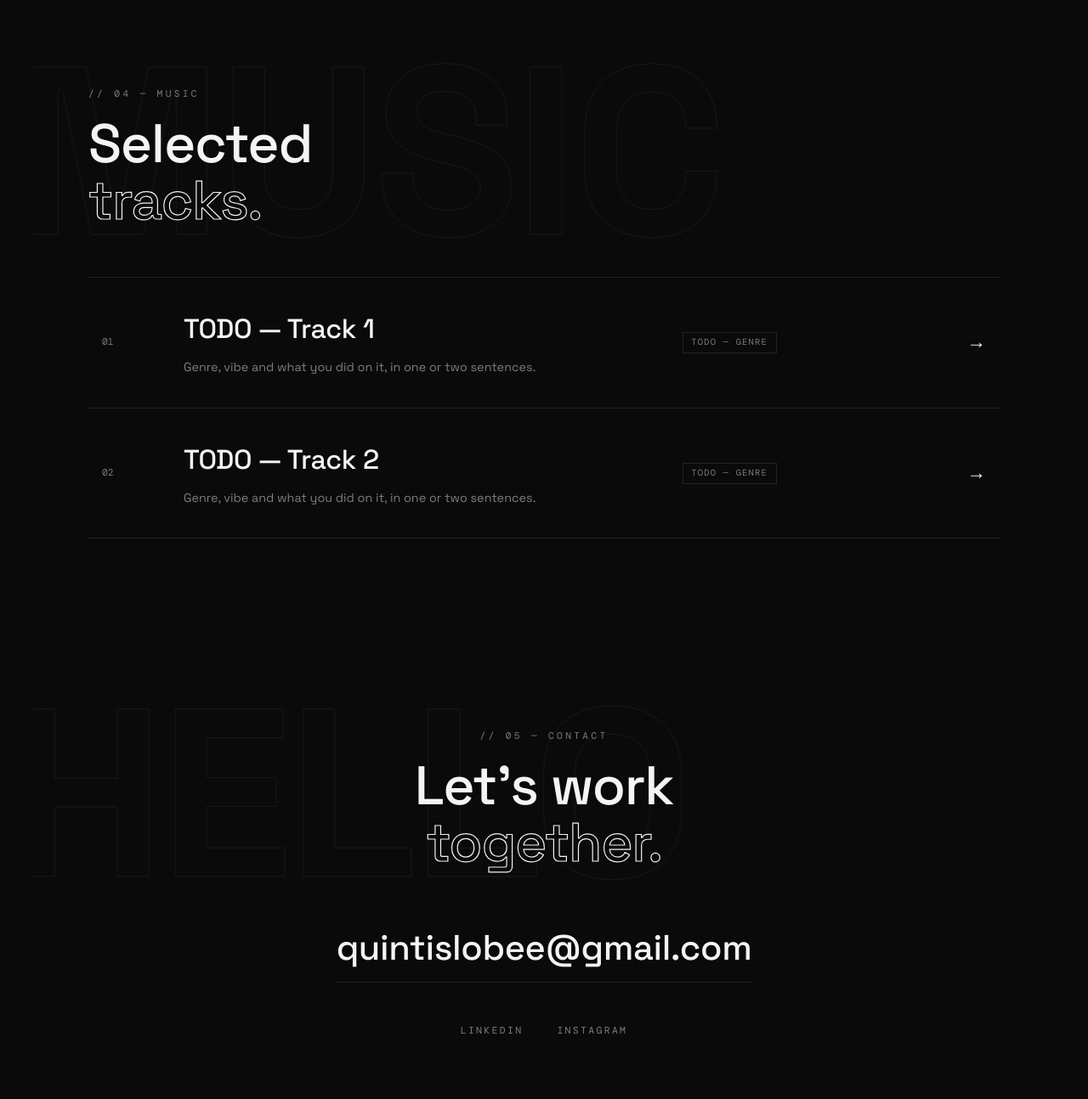
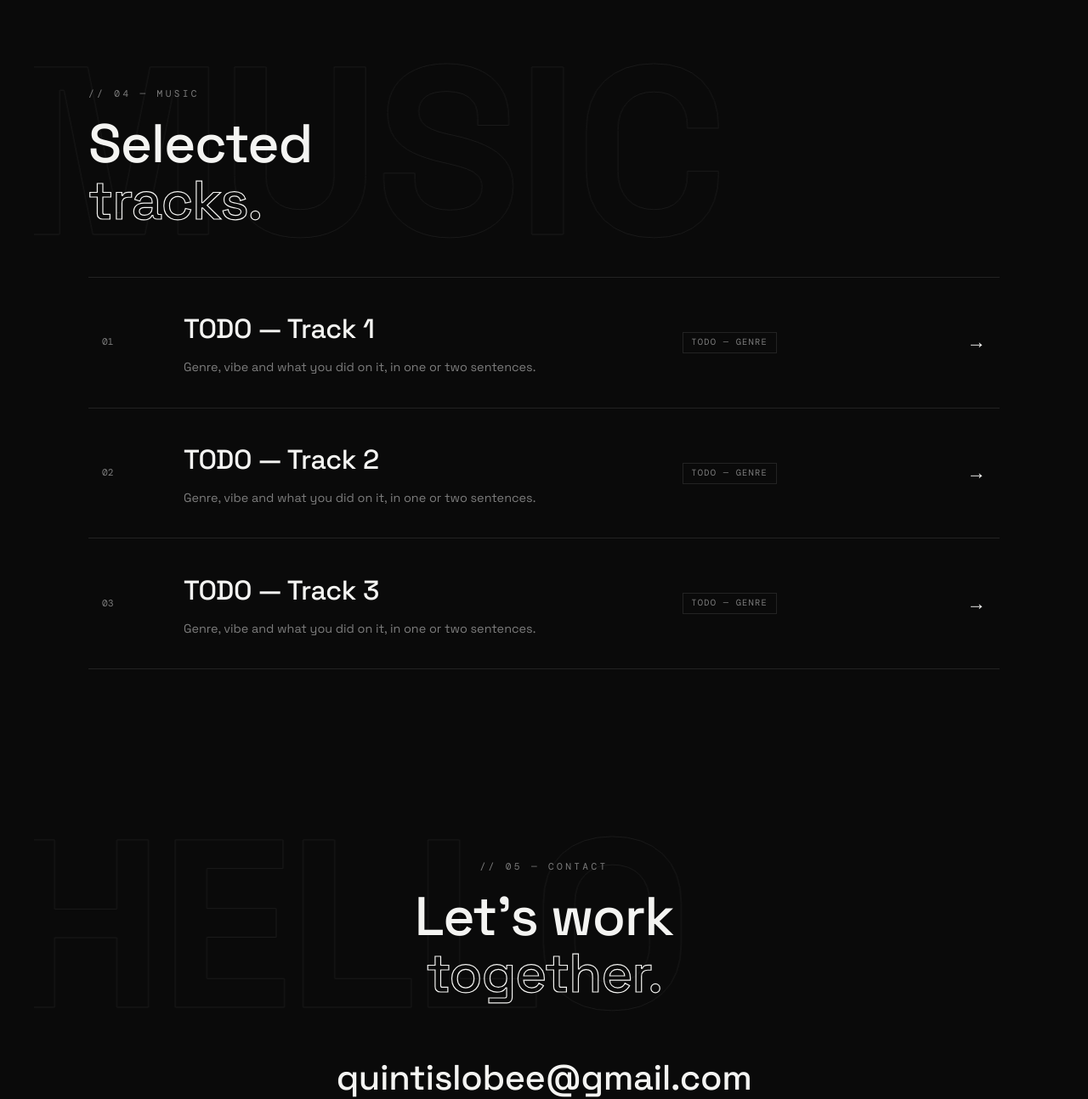
Before and after one commit to QuintisLobee/JCLPortfolio, a PHP site: page / in a window 1280 px wide. Shown: the part 4189-5483 px from the top of the page at 85% size. Run offline with PHP 8.4, Linux system fonts and the light colour scheme.

Commit message:
Add third track slot (HKU tryout minimum of 3 tracks)
Generated by Mistral Vibe.
Co-Authored-By: Mistral Vibe <vibe@mistral.ai>

```diff
--- a/index.php
+++ b/index.php
@@ -36,6 +36,12 @@ $tracks = [
     ],
     [
         "title"       => "TODO — Track 2",
+        "description" => "Genre, vibe and what you did on it, in one or two sentences.",
+        "tags"        => ["TODO — genre"],
+        "link"        => "TODO — SoundCloud / YouTube / Spotify link",
+    ],
+    [
+        "title"       => "TODO — Track 3",
         "description" => "Genre, vibe and what you did on it, in one or two sentences.",
         "tags"        => ["TODO — genre"],
         "link"        => "TODO — SoundCloud / YouTube / Spotify link",
```
